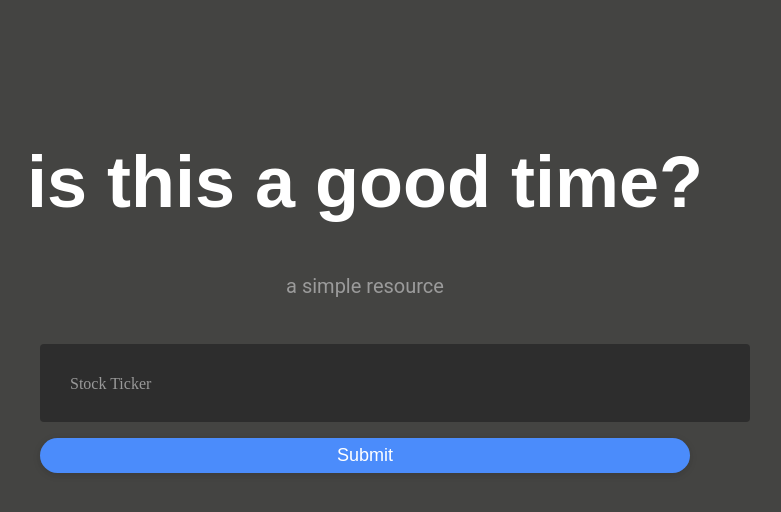
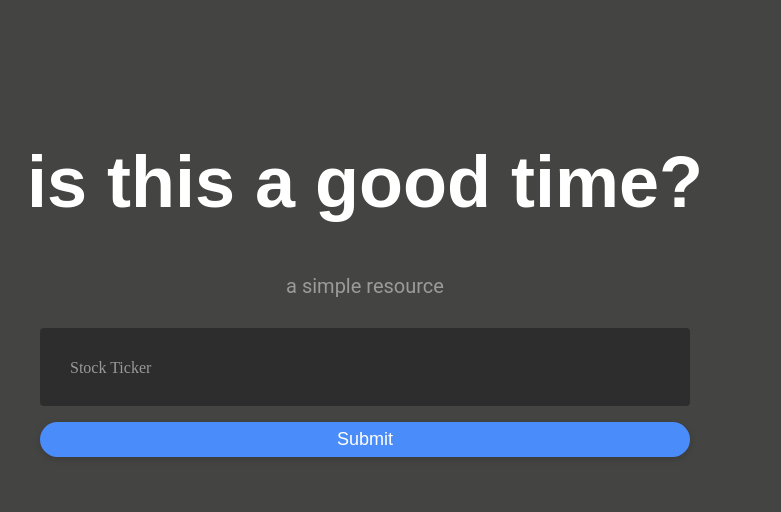
Before and after one commit to SamKhzym/tohacks-2021, a Flask app: page / in a window 1280 px wide. Shown: the top 512 px of the page, without its empty margins (275-1056 px from the left). Run offline with Flask 2, Linux system fonts and the light colour scheme.

```diff
--- a/routes.py
+++ b/routes.py
@@ -22,3 +22,7 @@ def results():
         return render_template("template.html", name=session["name"])
     else:
         return redirect("/")
+
+
+if __name__ == "__main__":
+    app.run()
--- a/static/styles/mainpage.css
+++ b/static/styles/mainpage.css
@@ -33,7 +33,7 @@ textarea:valid ~ label {
 }
 
 .styled-input {
-  float: left;
+  float: middle;
   width: 293px;
   margin: 1rem 0;
   position: relative;
@@ -58,7 +58,7 @@ textarea:valid ~ label {
 }
 
 .styled-input.wide {
-  width: 650px;
+  width: 590px;
   max-width: 100%;
 }
 
```
